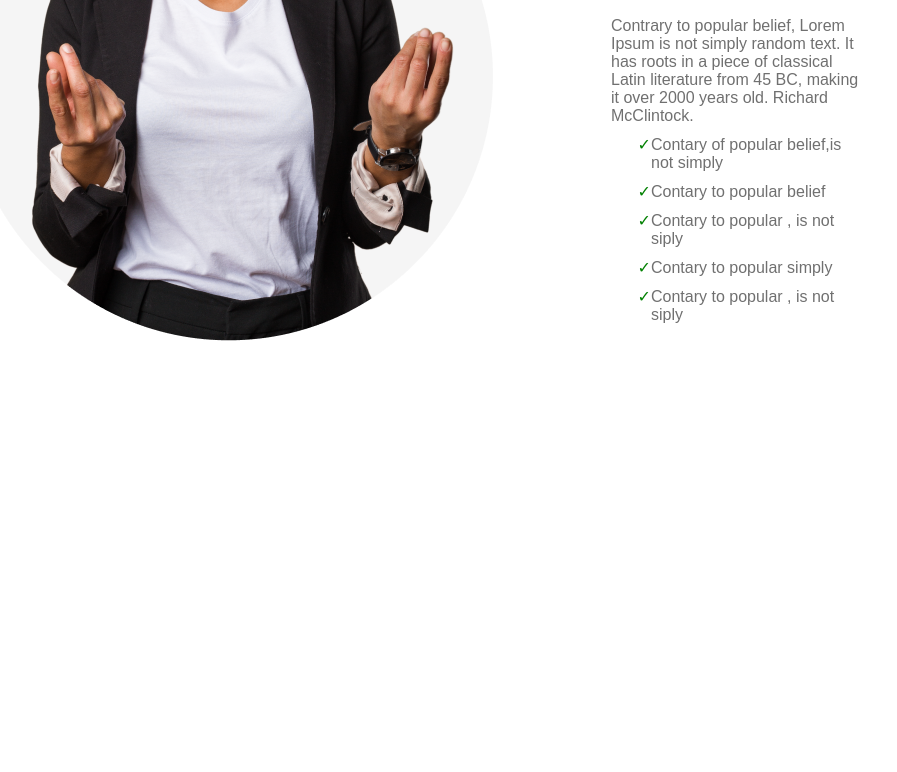
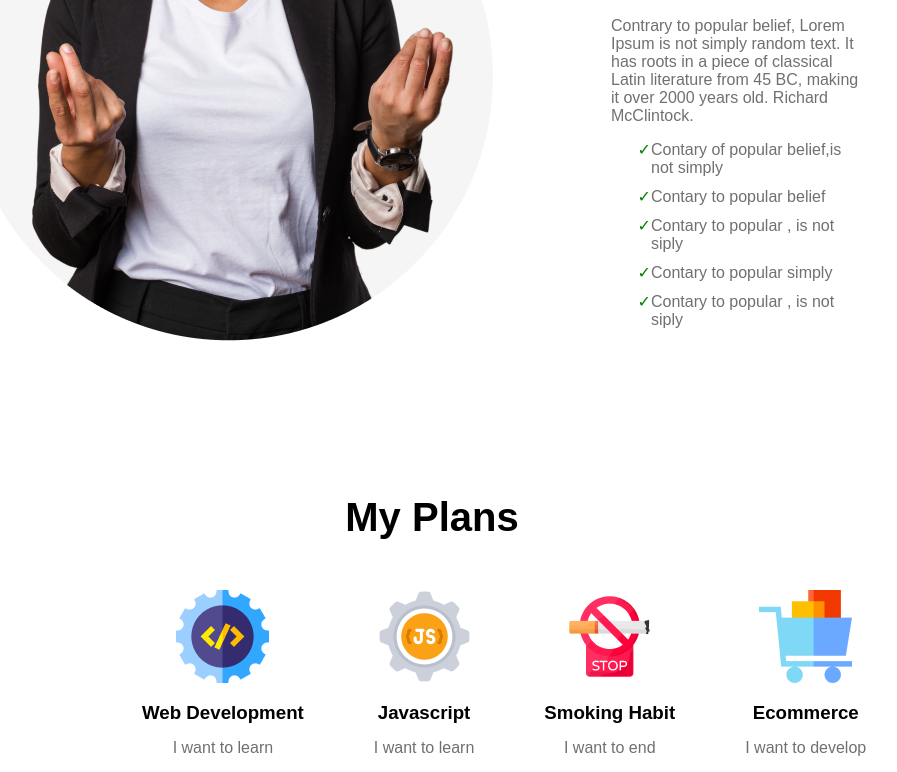
Before and after one commit to Tasin212/new-year, a plain HTML site: page index.html in a window 1280 px wide. Shown: the part 1333-2105 px from the top of the page, without its empty margins (208-1105 px from the left). Before the commit the page ends 1828 px from the top, so only its background shows below. Drawn offline with Linux system fonts and the light colour scheme; a web font is replaced by a local one.

Commit message:
my plans section done

```diff
--- a/index.html
+++ b/index.html
@@ -43,6 +43,32 @@
             </div>
         </section>
 
+        <section class="my-plans">
+            <h2>My Plans</h2>
+            <div class="plan-container">
+                <div class="plan-item">
+                    <img src="images/icons/web.png" alt="">
+                    <h3>Web Development</h3>
+                    <p>I want to learn</p>
+                </div>
+                <div class="plan-item">
+                    <img src="images/icons/js.png" alt="">
+                    <h3>Javascript</h3>
+                    <p>I want to learn</p>
+                </div>
+                <div class="plan-item">
+                    <img src="images/icons/smoke.png" alt="">
+                    <h3>Smoking Habit</h3>
+                    <p>I want to end</p>
+                </div>
+                <div class="plan-item">
+                    <img src="images/icons/ecom.png" alt="">
+                    <h3>Ecommerce</h3>
+                    <p>I want to develop</p>
+                </div>
+            </div>
+        </section>
+
 
     </main>
     <footer></footer>
--- a/style.css
+++ b/style.css
@@ -64,3 +64,24 @@ li {
     margin:10px 0px;
     color: #707070;
 }
+
+/* My plan section */
+.my-plans h2 {
+    text-align: center;
+    margin-bottom: 50px;
+}
+.plan-container {
+    display: flex;
+    gap: 70px;
+    margin-left: 350px;
+}
+.plan-item {
+    text-align: center;
+}
+.plan-item p {
+    color: #707070;
+}
+.plan-item h3,p{
+    margin-top: 15px;
+    margin-bottom: 15px;
+}
```
